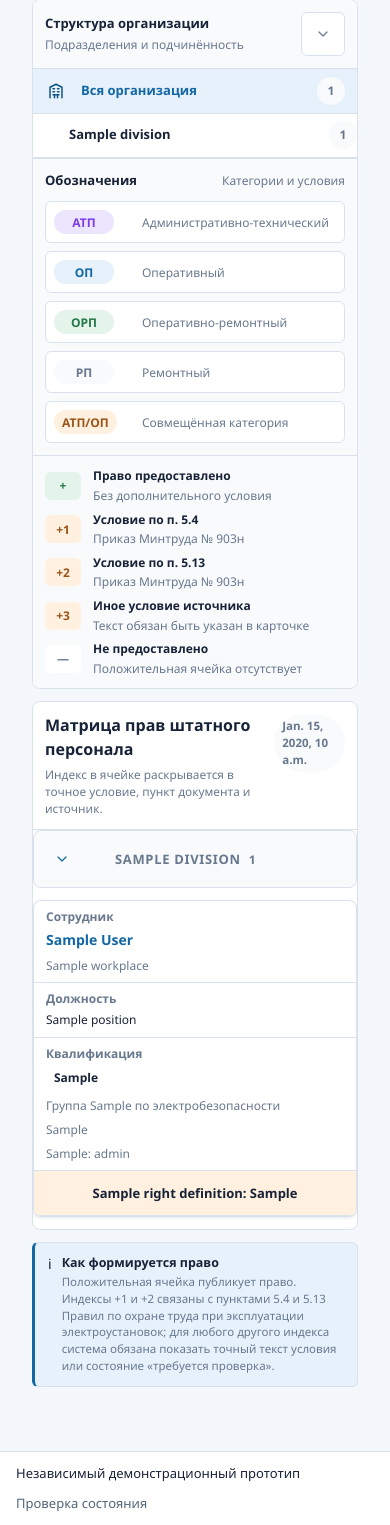
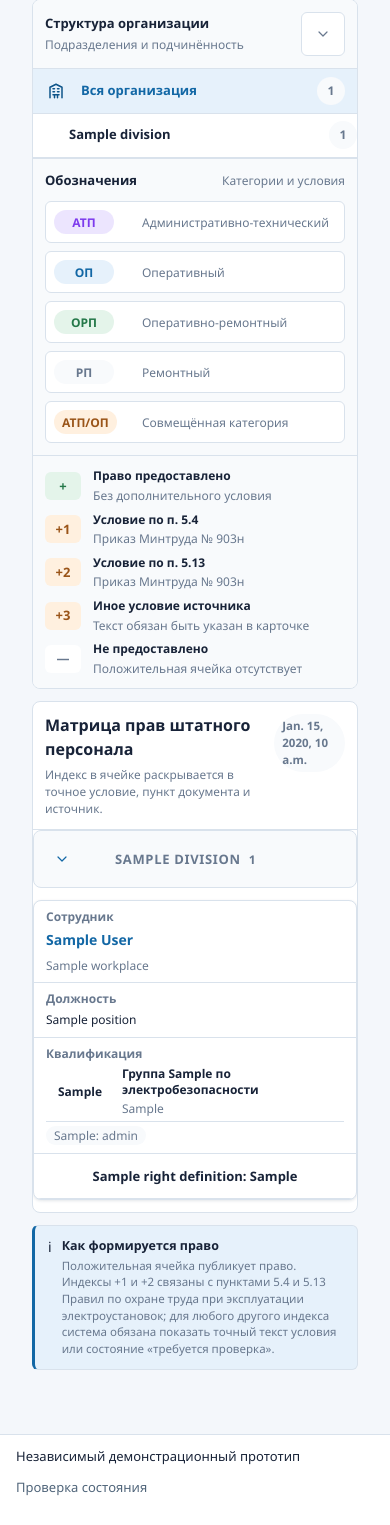
Before and after one commit to genrudko/electronic-operational-docs, a Django app: template src/templates/organizations/authority_registry.html in a window 390 px wide. Shown: the part 1153-2678 px from the top of the page. After the commit the page ends 2649 px from the top, so only its background shows below. Run offline with Django 5.2, Linux system fonts and the light colour scheme; the template is opened without the code that fills it: most values are stand-ins (such as "Sample title", 1, 10 or a date in 2020); parts of the project's set-up code (start-up, migrations or seed data) failed here and were passed over; some web fonts are replaced.

Commit message:
UX Repair v11: polish authority matrix cells

```diff
--- a/src/static/organizations/personnel_authority_matrix.css
+++ b/src/static/organizations/personnel_authority_matrix.css
@@ -3,7 +3,7 @@
  * synchronous owner. Shared controls and spacing remain UX Platform-owned.
  */
 .authority-matrix-main { width:100%; max-width:none; min-width:0; padding-top:var(--theme-space-4); padding-bottom:var(--theme-space-8); }
-.authority-matrix-page { --authority-tree-width:clamp(19rem,24%,30rem); --authority-name-width:14rem; --authority-position-width:13.25rem; --authority-qualification-width:12rem; display:grid; min-width:0; gap:var(--theme-space-3); }
+.authority-matrix-page { --authority-tree-width:clamp(19rem,24%,30rem); --authority-name-width:14rem; --authority-position-width:13.25rem; --authority-qualification-width:15rem; display:grid; min-width:0; gap:var(--theme-space-3); }
 .authority-matrix-page .da-page-header { align-items:start; gap:var(--theme-space-4); margin:0; padding:0 0 var(--theme-space-3); }
 .authority-matrix-page .da-page-header h1 { font-size:clamp(1.5rem,1.5vw,1.8rem); line-height:1.12; }
 .authority-matrix-page .da-page-header p { max-width:58rem; margin-top:var(--theme-space-1); font-size:var(--theme-font-size-sm); line-height:1.45; }
@@ -85,7 +85,7 @@
 .category-mixed b,[data-category="АТП/ОП"] .personnel-category-chip { background:var(--theme-warning-soft); color:var(--theme-warning); }
 .authority-marker-legend { display:grid; gap:var(--theme-space-2); padding:var(--theme-space-3); border-top:1px solid var(--theme-border); }
 .authority-marker-legend > div { display:grid; grid-template-columns:2.5rem minmax(0,1fr); align-items:center; gap:var(--theme-space-2); }
-.authority-marker-legend i { display:grid; width:2.25rem; height:1.75rem; place-items:center; border-radius:var(--theme-radius-sm); background:var(--theme-surface); color:var(--theme-text-muted); font-size:var(--theme-font-size-xs); font-style:normal; font-weight:var(--theme-font-weight-bold); }
+.authority-marker-legend i { display:grid; width:2.25rem; height:1.75rem; place-items:center; border-radius:var(--theme-radius-sm); background:var(--theme-surface); color:var(--theme-text-muted); font-size:var(--theme-font-size-sm); line-height:1; font-style:normal; font-weight:var(--theme-font-weight-bold); }
 .authority-marker-legend i.granted { background:var(--theme-success-soft); color:var(--theme-success); }
 .authority-marker-legend i.conditional { background:var(--theme-warning-soft); color:var(--theme-warning); }
 .authority-marker-legend span { display:grid; gap:var(--theme-space-1); }
@@ -108,13 +108,32 @@
 .authority-matrix .matrix-sticky-position { left:var(--authority-name-width); width:var(--authority-position-width); min-width:var(--authority-position-width); max-width:var(--authority-position-width); }
 .authority-matrix .matrix-sticky-qualification { left:calc(var(--authority-name-width) + var(--authority-position-width)); width:var(--authority-qualification-width); min-width:var(--authority-qualification-width); max-width:var(--authority-qualification-width); box-shadow:5px 0 8px -8px var(--theme-text); }
 .authority-matrix-person td { min-height:4rem; padding:var(--theme-space-2); background:var(--theme-surface); color:var(--theme-text); font-size:var(--theme-font-size-xs); vertical-align:middle; }
-.authority-matrix-person:hover td { background:var(--theme-surface-soft); }
+.authority-matrix-person:hover td:not(.authority-right-cell) { background:var(--theme-surface-soft); }
 .authority-matrix-person td a { color:var(--theme-primary); font-weight:var(--theme-font-weight-bold); text-decoration:none; }
 .authority-matrix-person td small,.authority-matrix-person td span { display:block; margin-top:var(--theme-space-1); color:var(--theme-text-muted); font-size:var(--theme-font-size-xs); line-height:1.35; }
-.authority-right-cell { width:3.875rem; min-width:3.875rem; padding:0; text-align:center; }
-.authority-right-cell a,.authority-right-cell > span { display:grid; width:100%; min-height:4rem; place-items:center; margin:0; color:var(--theme-text-muted); font-size:var(--theme-font-size-xs); font-weight:var(--theme-font-weight-bold); }
-.authority-right-cell.is-granted a { background:var(--theme-success-soft); color:var(--theme-success); }
-.authority-right-cell.is-conditional a { background:var(--theme-warning-soft); color:var(--theme-warning); }
+.authority-matrix-person .matrix-sticky-qualification { padding:var(--theme-space-2) var(--theme-space-3); }
+.authority-qualification-layout { display:grid; grid-template-columns:minmax(4.25rem,auto) minmax(0,1fr); align-items:center; column-gap:var(--theme-space-2); row-gap:var(--theme-space-1); min-width:0; }
+.authority-qualification-category { grid-column:1; grid-row:1; display:grid; min-width:4.25rem; place-items:center; align-self:center; }
+.authority-qualification-content { grid-column:2; grid-row:1; display:grid; min-width:0; align-content:center; gap:.15rem; }
+.authority-qualification-content--full { grid-column:1 / -1; }
+.authority-matrix-person .authority-qualification-content > span,.authority-matrix-person .authority-qualification-content > small,.authority-matrix-person .authority-qualification-additional > small { margin:0; }
+.authority-matrix-person .authority-qualification-primary { color:var(--theme-text); font-weight:var(--theme-font-weight-semibold); overflow-wrap:break-word; word-break:normal; }
+.authority-matrix-person .authority-qualification-scope { color:var(--theme-text-muted); overflow-wrap:break-word; word-break:normal; }
+.authority-qualification-additional { grid-column:1 / -1; display:flex; min-width:0; flex-wrap:wrap; gap:var(--theme-space-1); }
+.authority-qualification-additional:not(:empty) { padding-top:var(--theme-space-1); border-top:1px solid var(--theme-border); }
+.authority-matrix-person .authority-qualification-additional .special-qualification-chip { display:inline-flex; width:fit-content; align-items:center; margin:0; padding:.15rem var(--theme-space-2); border-radius:var(--theme-radius-pill); background:var(--theme-surface-soft); color:var(--theme-text-muted); line-height:1.25; overflow-wrap:break-word; word-break:normal; }
+.authority-qualification-empty { color:var(--theme-text-muted); font-style:normal; }
+.authority-matrix-person td.authority-right-cell { width:3.875rem; min-width:3.875rem; padding:0; text-align:center; }
+.authority-right-cell a,.authority-right-cell > .authority-cell-marker { display:grid; width:100%; height:100%; min-height:3.5rem; place-items:center; margin:0; color:var(--theme-text-muted); font-weight:var(--theme-font-weight-bold); line-height:1; }
+.authority-right-cell .authority-cell-marker { display:grid; place-items:center; margin:0; color:inherit; font-size:var(--theme-font-size-sm); font-weight:var(--theme-font-weight-bold); line-height:1; }
+.authority-right-cell .authority-cell-marker--missing { color:var(--theme-text-muted); font-weight:var(--theme-font-weight-semibold); }
+.authority-matrix-person td.authority-right-cell.is-granted { background:var(--theme-success-soft); color:var(--theme-success); }
+.authority-matrix-person td.authority-right-cell.is-conditional { background:var(--theme-warning-soft); color:var(--theme-warning); }
+.authority-right-cell.is-granted a,.authority-right-cell.is-conditional a { background:transparent; color:inherit; }
+.authority-matrix-person td.authority-right-cell:is(:hover,:focus-within) { box-shadow:inset 0 0 0 1px var(--theme-border-strong); }
+.authority-matrix-person td.authority-right-cell.is-granted:is(:hover,:focus-within) { box-shadow:inset 0 0 0 1px color-mix(in srgb,var(--theme-success) 48%,var(--theme-border-strong)); }
+.authority-matrix-person td.authority-right-cell.is-conditional:is(:hover,:focus-within) { box-shadow:inset 0 0 0 1px color-mix(in srgb,var(--theme-warning) 52%,var(--theme-border-strong)); }
+.authority-right-cell a:focus-visible { outline:var(--theme-focus-width) solid var(--theme-focus); outline-offset:calc(-1 * var(--theme-focus-width)); }
 .authority-right-cell.is-focused { box-shadow:inset 2px 0 var(--theme-primary),inset -2px 0 var(--theme-primary); }
 .authority-division-row th { position:relative; z-index:3; padding:var(--theme-space-2) var(--theme-space-3); background:var(--theme-surface-soft); color:var(--theme-text); text-align:left; }
 .authority-division-row button { width:var(--theme-control-height-sm); height:var(--theme-control-height-sm); margin-right:var(--theme-space-1); border-radius:var(--theme-radius-sm); vertical-align:middle; }
@@ -125,6 +144,7 @@
 
 .authority-condition-popover { position:absolute; z-index:50; left:50%; bottom:calc(100% + var(--theme-space-2)); display:none; width:min(22rem,78vw); gap:var(--theme-space-2); padding:var(--theme-space-3); border:1px solid var(--theme-border-strong); border-radius:var(--theme-radius-md); background:var(--theme-surface-raised); box-shadow:var(--theme-shadow-overlay); color:var(--theme-text); text-align:left; transform:translateX(-50%); writing-mode:horizontal-tb; }
 .authority-right-cell a { position:relative; overflow:visible; }
+.authority-right-cell .authority-condition-popover { margin:0; }
 .authority-right-cell a:hover .authority-condition-popover,.authority-right-cell a:focus-visible .authority-condition-popover { display:grid; }
 .authority-condition-popover strong,.authority-condition-popover em,.authority-condition-popover small { display:block; margin:0; font-style:normal; line-height:1.4; }
 .authority-condition-popover strong { font-size:var(--theme-font-size-sm); }
@@ -163,7 +183,7 @@ tr.is-authority-row-link:focus-visible > td { box-shadow:inset 0 2px var(--theme
 .authority-evaluation-result .authority-status { width:fit-content; max-width:100%; white-space:normal; }
 
 @media (min-width:120rem) {
-    .authority-matrix-page { --authority-tree-width:clamp(22rem,23%,30rem); --authority-name-width:15rem; --authority-position-width:14rem; --authority-qualification-width:13rem; }
+    .authority-matrix-page { --authority-tree-width:clamp(22rem,23%,30rem); --authority-name-width:15rem; --authority-position-width:14rem; --authority-qualification-width:17rem; }
     .authority-matrix-page .authority-toolbar { grid-template-columns:minmax(22rem,1.5fr) minmax(16rem,1fr) minmax(9rem,.45fr) minmax(9rem,.45fr) auto; }
     .authority-matrix-page .authority-toolbar[data-active-view="dispatch"],
     .authority-matrix-page .authority-toolbar[data-active-view="related"],
--- a/src/templates/organizations/authority_registry.html
+++ b/src/templates/organizations/authority_registry.html
@@ -5,7 +5,7 @@
 {% block main_class %}authority-main authority-matrix-main{% endblock %}
 {% block extra_head %}
 <link rel="stylesheet" href="{% static 'organizations/personnel_authority.css' %}?v=pa001r2">
-<link rel="stylesheet" href="{% static 'organizations/personnel_authority_matrix.css' %}?v=pa001r7">
+<link rel="stylesheet" href="{% static 'organizations/personnel_authority_matrix.css' %}?v=pa001r8">
 <script src="{% static 'organizations/personnel_authority_matrix.js' %}?v=pa001r7" defer></script>
 {% endblock %}
 
@@ -160,8 +160,13 @@
                             <td class="matrix-sticky-name"><a href="{% url 'organizations:employee_detail' row.employee.public_id %}">{{ row.employee.full_name }}</a>{% if row.employee.workplace %}<small>{{ row.employee.workplace.name }}</small>{% endif %}</td>
                             <td class="matrix-sticky-position">{{ row.employee.position.name }}</td>
                             <td class="matrix-sticky-qualification">
-                                {% if row.qualification %}<strong class="personnel-category-chip">{{ row.qualification.personnel_category }}</strong><span>Группа {{ row.qualification.electrical_safety_group }} по электробезопасности</span><small>{{ row.qualification.voltage_scope }}</small>{% else %}<em>Не опубликовано</em>{% endif %}
-                                {% for special in row.special_qualifications %}<small class="special-qualification-chip">{{ special.get_kind_display }}: {{ special.level }}</small>{% endfor %}
+                                <div class="authority-qualification-layout">
+                                    {% if row.qualification %}
+                                    <div class="authority-qualification-category"><strong class="personnel-category-chip">{{ row.qualification.personnel_category }}</strong></div>
+                                    <div class="authority-qualification-content"><span class="authority-qualification-primary">Группа {{ row.qualification.electrical_safety_group }} по электробезопасности</span><small class="authority-qualification-scope">{{ row.qualification.voltage_scope }}</small></div>
+                                    {% else %}<div class="authority-qualification-content authority-qualification-content--full"><em class="authority-qualification-empty">Не опубликовано</em></div>{% endif %}
+                                    <div class="authority-qualification-additional">{% for special in row.special_qualifications %}<small class="special-qualification-chip">{{ special.get_kind_display }}: {{ special.level }}</small>{% endfor %}</div>
+                                </div>
                             </td>
                             {% for cell in row.cells %}
                             <td class="authority-right-cell{% if cell and cell.source_marker != '+' %} is-conditional{% elif cell %} is-granted{% endif %}" data-right-cell="{% if cell %}{{ cell.right_definition.code }}{% endif %}">
@@ -170,7 +175,7 @@
                                     <span class="authority-cell-marker">{{ cell.source_marker }}</span>
                                     {% if cell.source_marker != '+' %}<span class="authority-condition-popover" role="tooltip"><strong>{% if cell.condition_detail %}{{ cell.condition_detail.title }}{% else %}Условие {{ cell.source_marker }}{% endif %}</strong><em>{% if cell.condition_detail %}{{ cell.condition_detail.description }}{% elif cell.qualifier %}{{ cell.qualifier }}{% else %}Условие не расшифровано — требуется проверка.{% endif %}</em>{% if cell.condition_detail.source_clause %}<small>{{ cell.condition_detail.source_clause }} · {{ cell.condition_detail.source_reference }}</small>{% else %}<small>{{ cell.source_reference|authority_basis_label }}</small>{% endif %}</span>{% endif %}
                                 </a>
-                                {% else %}<span>—</span>{% endif %}
+                                {% else %}<span class="authority-cell-marker authority-cell-marker--missing">—</span>{% endif %}
                             </td>
                             {% endfor %}
                         </tr>
```
Also changed, not shown: src/apps/organizations/tests/test_visual_identity_contract.py (+65 -0 lines).
